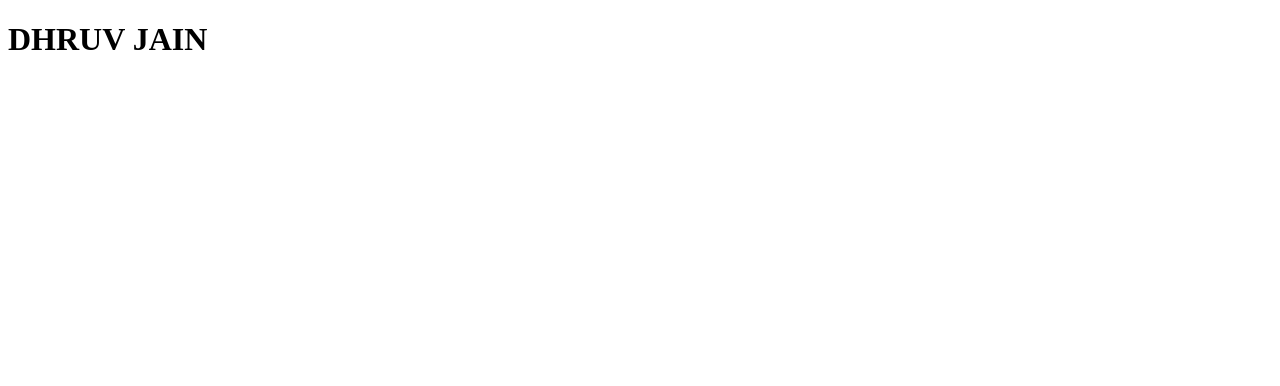
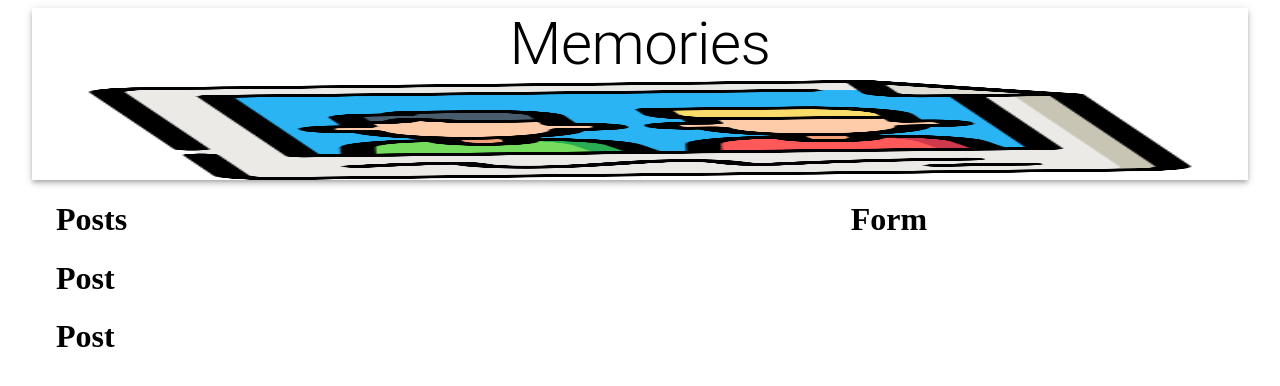
Before and after one commit to CIC4DA/Memories_project, a React (Create React App) app in the folder client/: page / in a window 1280 px wide. Shown: the top 386 px of the page. Built offline with nearby package versions, Linux system fonts and the light colour scheme.

Commit message:
JSX_Structure

```diff
--- a/client/package.json
+++ b/client/package.json
@@ -3,6 +3,7 @@
   "version": "0.1.0",
   "private": true,
   "dependencies": {
+    "@material-ui/core": "^4.12.4",
     "@testing-library/jest-dom": "^5.16.5",
     "@testing-library/react": "^13.4.0",
     "@testing-library/user-event": "^13.5.0",
--- a/client/src/App.js
+++ b/client/src/App.js
@@ -1,11 +1,30 @@
 import React from "react";
+import {Container, AppBar, Typography, Grow, Grid } from '@material-ui/core';
+import memories from './images/memories.png';
+import Posts from "./components/Posts/Posts.js";
+import Form from "./components/Form/Form";
 
 
 const App = () => {
     return(
-        <div>
-            <h1> DHRUV JAIN </h1>
-        </div>
+        <Container maxWidth="lg">
+            <AppBar position="static" color="inherit">
+                <Typography variant="h2" align="center">Memories</Typography>
+                <img src={memories} alt ="memories" height="100" />
+            </AppBar>
+            <Grow in>
+                <Container>
+                    <Grid container justify="space-between" alignItems="stretch" spacing={3}>
+                        <Grid item xs ={12} sm = {7}>
+                            <Posts/>
+                        </Grid>
+                        <Grid item xs ={12} sm = {4}>
+                            <Form/>
+                        </Grid>
+                    </Grid>
+                </Container>
+            </Grow>
+        </Container>
     );
 }
 
--- /dev/null
+++ b/client/src/components/Form/Form.js
@@ -0,0 +1,10 @@
+import React from "react";
+
+const Form = () => {
+    return(
+        <h1>Form</h1>
+    );
+}
+
+
+export default Form;
--- /dev/null
+++ b/client/src/components/Posts/Post/Post.js
@@ -0,0 +1,10 @@
+import React from "react";
+
+const Post = () => {
+    return(
+        <h1>Post</h1>
+    );
+}
+
+
+export default Post;
--- /dev/null
+++ b/client/src/components/Posts/Posts.js
@@ -0,0 +1,15 @@
+import React from "react";
+import Post from "./Post/Post.js";
+
+const Posts = () => {
+    return(
+        <>
+            <h1>Posts</h1>
+            <Post/>
+            <Post/>
+        </>
+    );
+}
+
+
+export default Posts;
```
Also changed, not shown: client/src/components/Form/styles.js (added), client/src/components/Posts/Post/styles.js (added), client/src/components/Posts/styles.js (added), client/src/images/memories.png (added), 1 other file (tests, documents, lock files or other folders).
